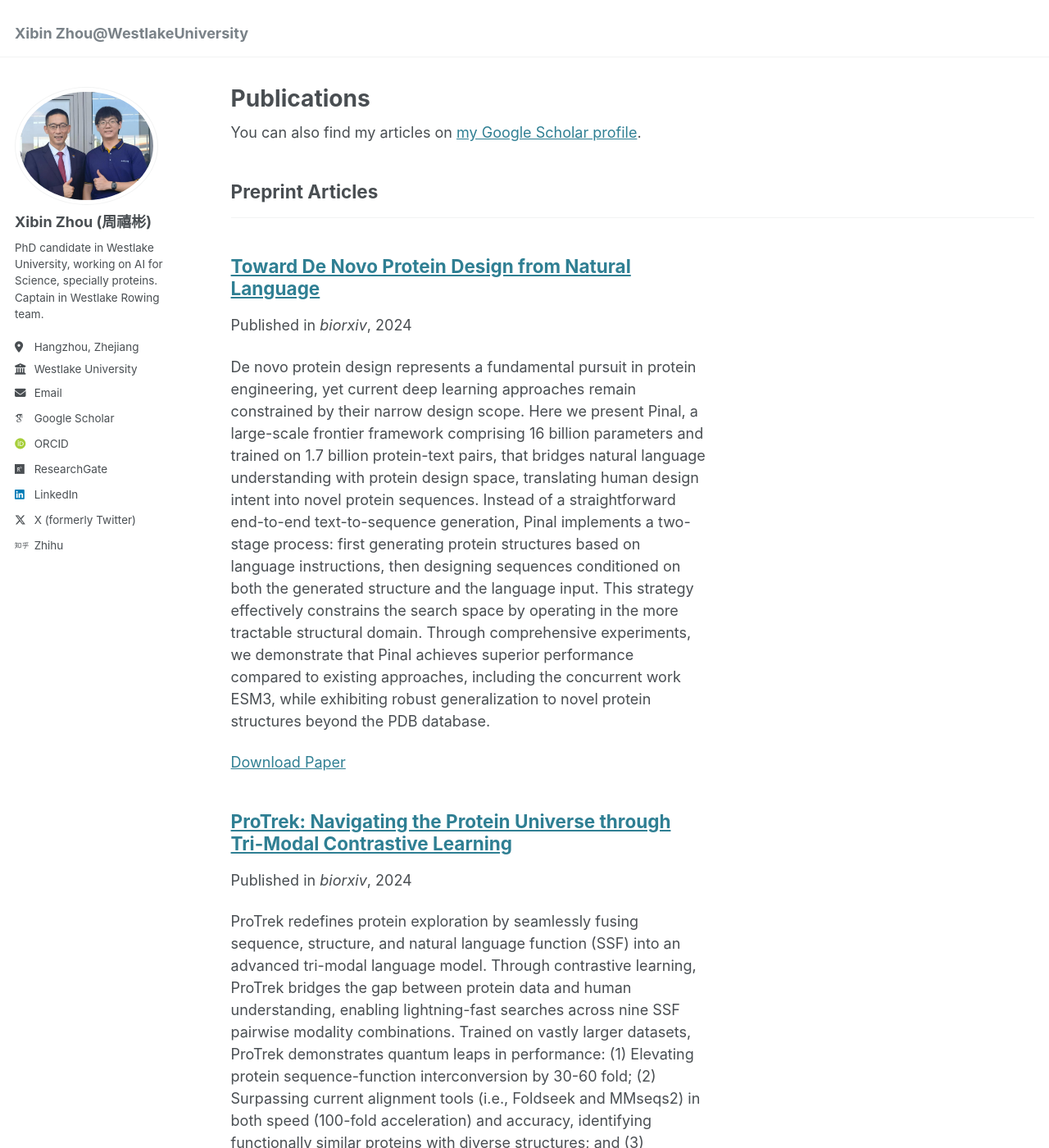
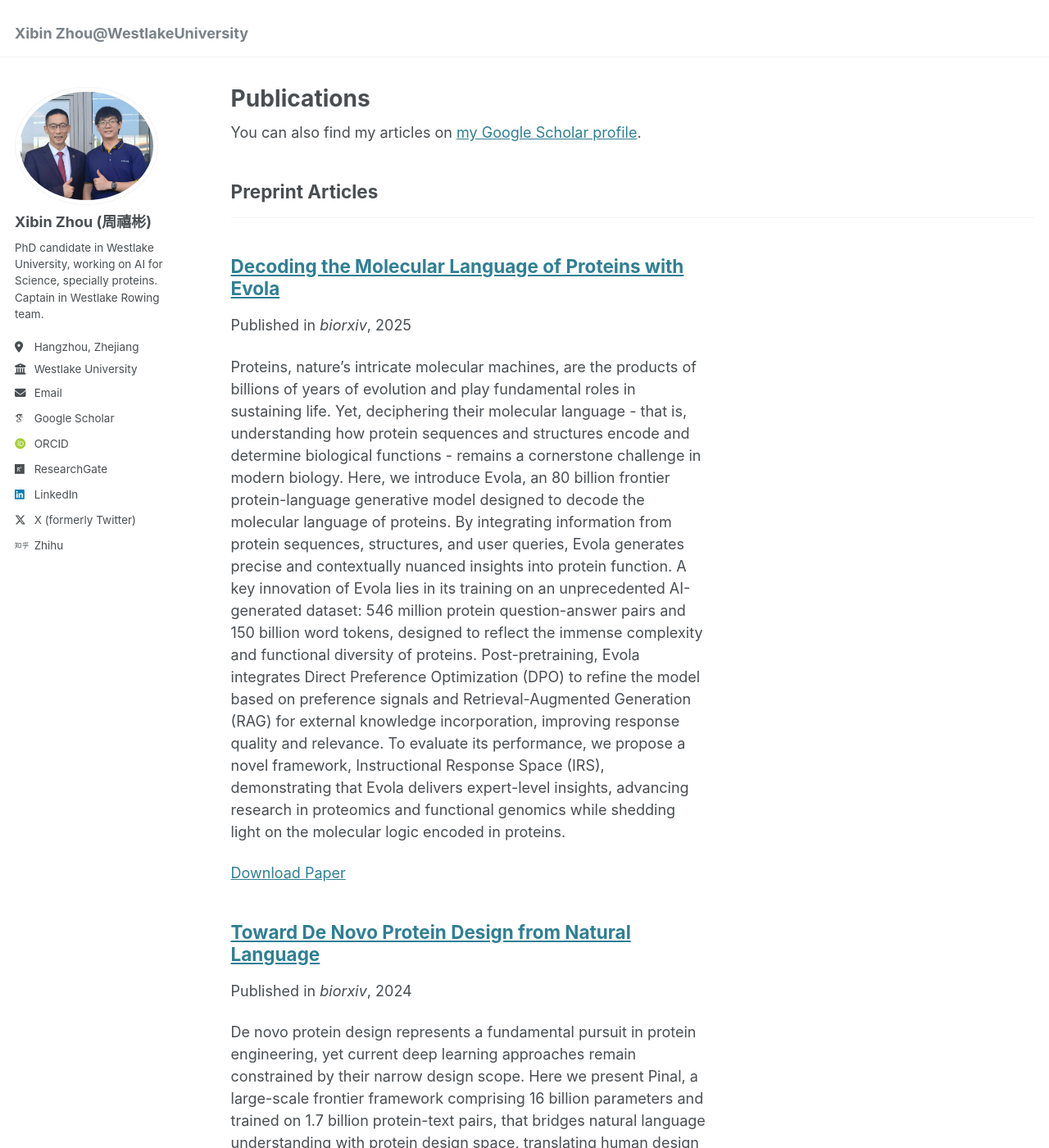
Before and after one commit to zhoubay/zhoubay.github.io, a Jekyll site: the page built from _pages/publications.html, in a window 1280 px wide and 1400 px high. Shown: the whole window at 82% size. Built offline with Jekyll 4.4.1, drawn with Linux system fonts in a browser that asks for light colours; some web fonts are replaced.

Commit message:
add publications

```diff
--- /dev/null
+++ b/_publications/2025-01-05-Evola.md
@@ -0,0 +1,14 @@
+---
+title: "Decoding the Molecular Language of Proteins with Evola"
+collection: publications
+category: manuscripts
+permalink: /publication/Evola
+excerpt: "Proteins, nature's intricate molecular machines, are the products of billions of years of evolution and play fundamental roles in sustaining life. Yet, deciphering their molecular language - that is, understanding how protein sequences and structures encode and determine biological functions - remains a cornerstone challenge in modern biology. Here, we introduce Evola, an 80 billion frontier protein-language generative model designed to decode the molecular language of proteins. By integrating information from protein sequences, structures, and user queries, Evola generates precise and contextually nuanced insights into protein function. A key innovation of Evola lies in its training on an unprecedented AI-generated dataset: 546 million protein question-answer pairs and 150 billion word tokens, designed to reflect the immense complexity and functional diversity of proteins. Post-pretraining, Evola integrates Direct Preference Optimization (DPO) to refine the model based on preference signals and Retrieval-Augmented Generation (RAG) for external knowledge incorporation, improving response quality and relevance. To evaluate its performance, we propose a novel framework, Instructional Response Space (IRS), demonstrating that Evola delivers expert-level insights, advancing research in proteomics and functional genomics while shedding light on the molecular logic encoded in proteins."
+date: 2025-01-05
+venue: 'biorxiv'
+# slidesurl: 'https://iclr.cc/media/PosterPDFs/ICLR%202024/19394.png'
+paperurl: 'https://www.biorxiv.org/content/10.1101/2025.01.05.630192v1'
+# citation: 'Your Name, You. (2009). &quot;Paper Title Number 1.&quot; <i>Journal 1</i>. 1(1).'
+---
+
+Proteins, nature's intricate molecular machines, are the products of billions of years of evolution and play fundamental roles in sustaining life. Yet, deciphering their molecular language - that is, understanding how protein sequences and structures encode and determine biological functions - remains a cornerstone challenge in modern biology. Here, we introduce Evola, an 80 billion frontier protein-language generative model designed to decode the molecular language of proteins. By integrating information from protein sequences, structures, and user queries, Evola generates precise and contextually nuanced insights into protein function. A key innovation of Evola lies in its training on an unprecedented AI-generated dataset: 546 million protein question-answer pairs and 150 billion word tokens, designed to reflect the immense complexity and functional diversity of proteins. Post-pretraining, Evola integrates Direct Preference Optimization (DPO) to refine the model based on preference signals and Retrieval-Augmented Generation (RAG) for external knowledge incorporation, improving response quality and relevance. To evaluate its performance, we propose a novel framework, Instructional Response Space (IRS), demonstrating that Evola delivers expert-level insights, advancing research in proteomics and functional genomics while shedding light on the molecular logic encoded in proteins. The online demo is available at http://www.chat-protein.com/ .
```
Also changed, not shown: _publications/2024-05-24-SaprotHub.md (+1 -1 lines), _publications/2024-05-30-ProTrek.md (+1 -1 lines), _publications/2024-08-01-Pinal.md (+1 -1 lines).
